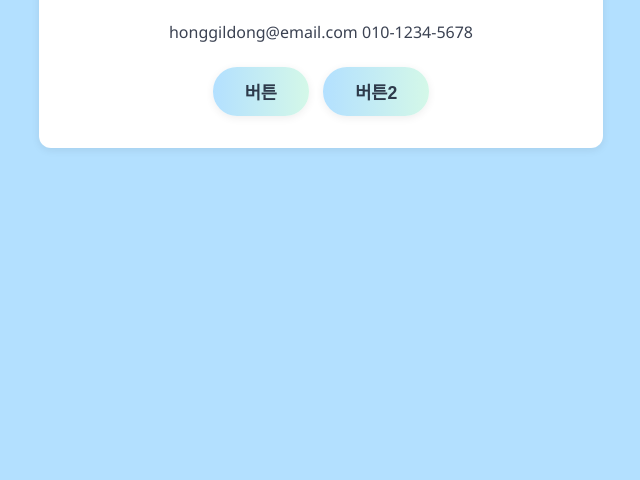
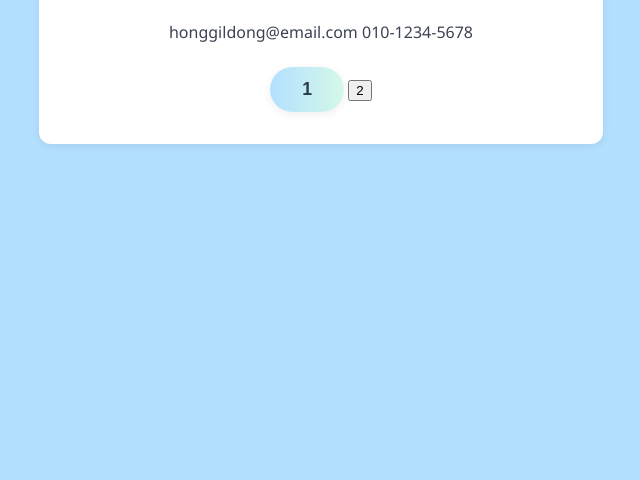
Before and after one commit to sub08/helloo, a plain HTML site: page index.html in a window 1280 px wide. Shown: the part 320-800 px from the top of the page, without its empty margins (319-959 px from the left). Drawn offline with Linux system fonts and the light colour scheme.

Commit message:
Update index.html

```diff
--- a/index.html
+++ b/index.html
@@ -93,8 +93,8 @@
             <strong>이메일:</strong> honggildong@email.com<br>
             <strong>연락처:</strong> 010-1234-5678
         </div>
-        <button class="real-btn" onclick="toggleHello()">버튼</button>
-        <button class="real-btn" style="margin-left: 10px;">버튼2</button>
+        <button class="real-btn" onclick="toggleHello()">1</button>
+        <button class="real-btn2" onclick="window.open('https://search.naver.com/search.naver?where=nexearch&sm=top_sug.pre&fbm=0&acr=1&acq=%EB%8D%B0%EC%9D%B4&qdt=0&ie=utf8&query=%EB%8D%B0%EC%9D%B4%EC%8B%9D%EC%8A%A4&ackey=idl9fyk5','_blank')">2</button>
         <div id="hello-msg">헬로</div>
         <script>
         function toggleHello() {
```
